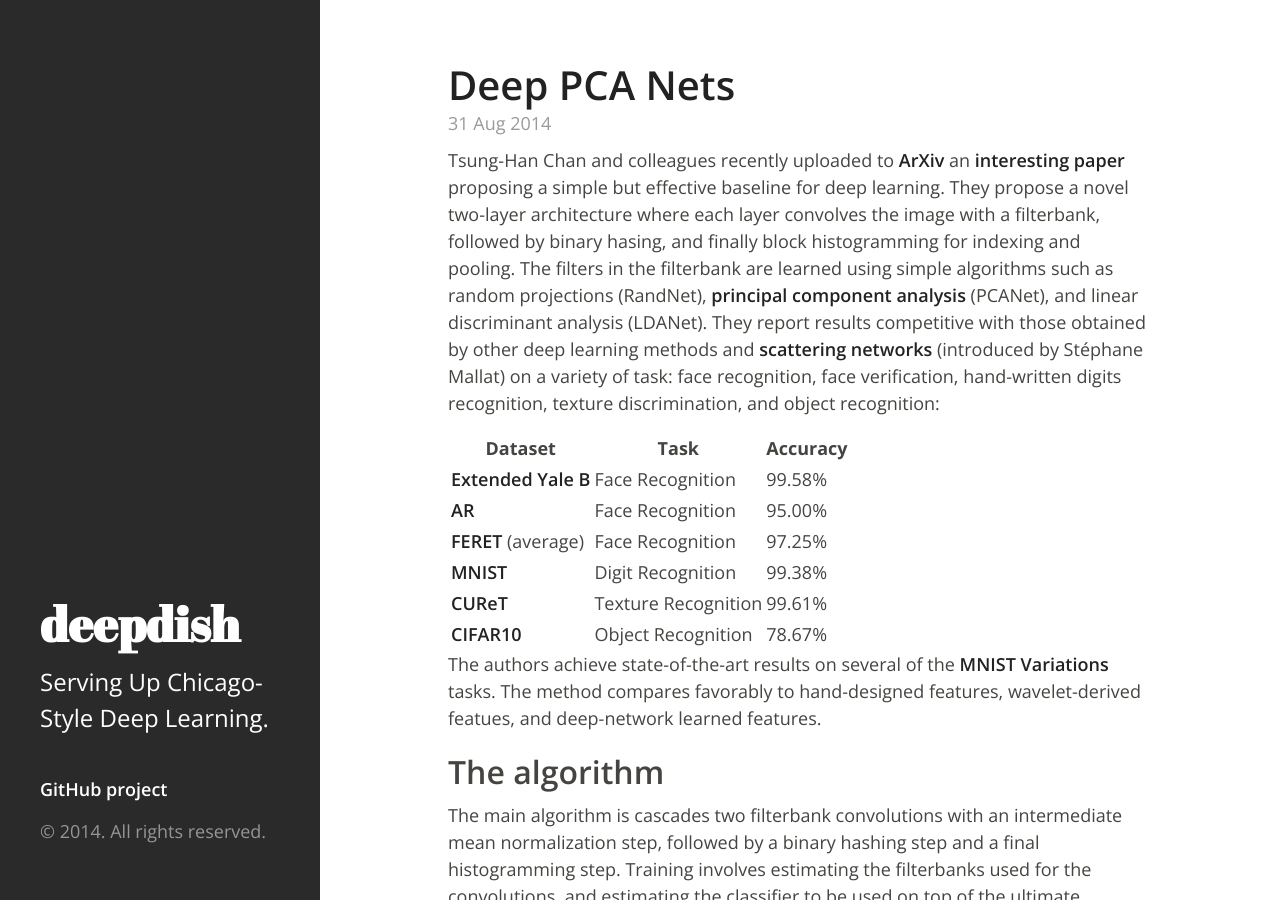
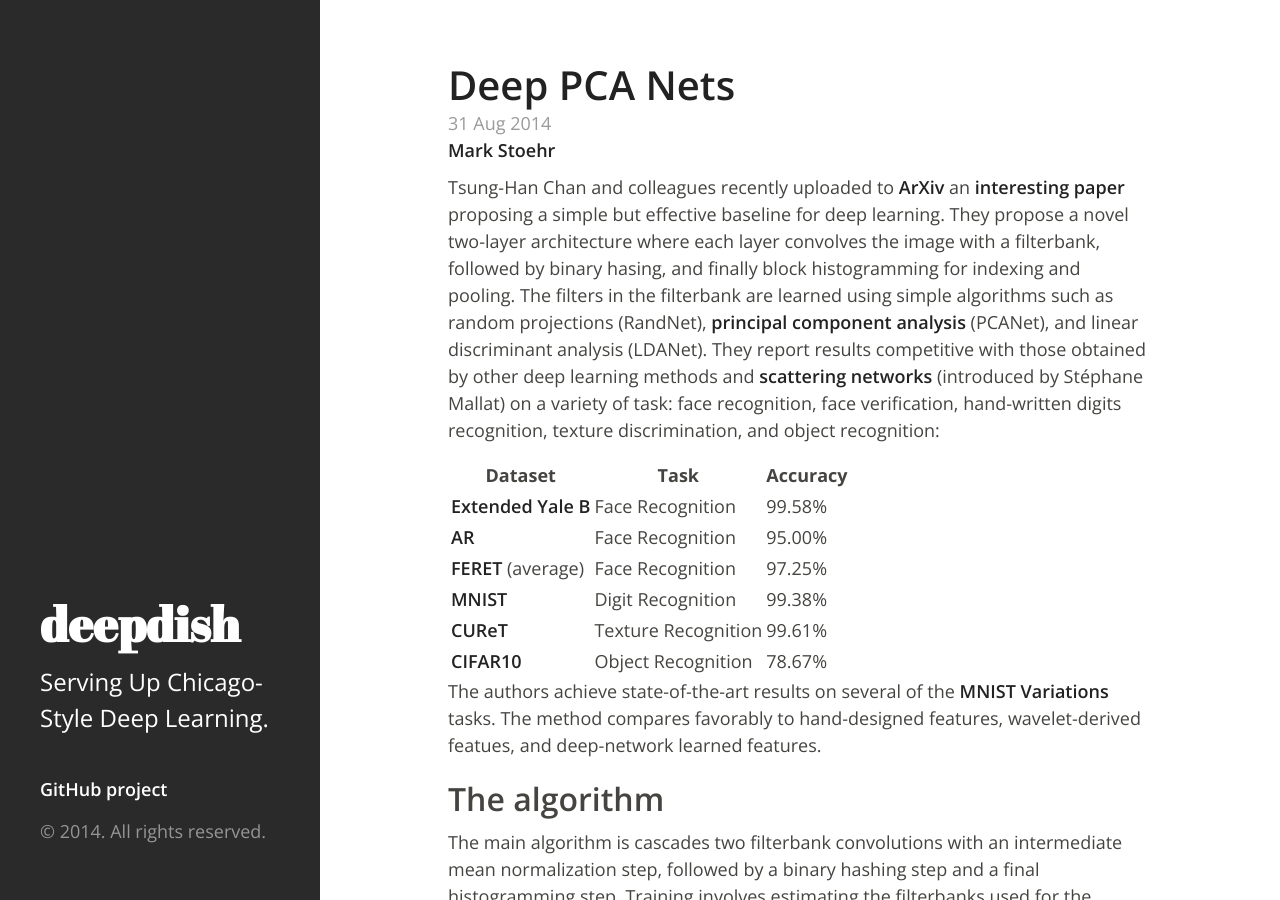
Before and after one commit to uchicago-cs/deepdish, a Jekyll site: the page built from index.html, in a window 1280 px wide and 900 px high. Built offline with Jekyll 4.4.1, drawn with Linux system fonts in a browser that asks for light colours; formulas are drawn with MathJax 3; the list of posts is cut into pages by our own code.

Commit message:
display the posts with the authors

```diff
--- a/index.html
+++ b/index.html
@@ -12,6 +12,16 @@ layout: default
     </h1>
 
     <span class="post-date">{{ post.date | date_to_string }}</span>
+      <!-- Look the author details up from the site config. -->
+      {% assign author = site.authors[post.author] %}
+
+      <!-- Output author details if some exist. -->
+      {% if author %}
+      <span class="post-date">
+        <!-- Personal Info. -->
+	<a href="{{ author.email }}" target="_blank">{{ author.name }}</a>
+      </span>
+      {% endif %}
 
     {{ post.content }}
   </div>
```
